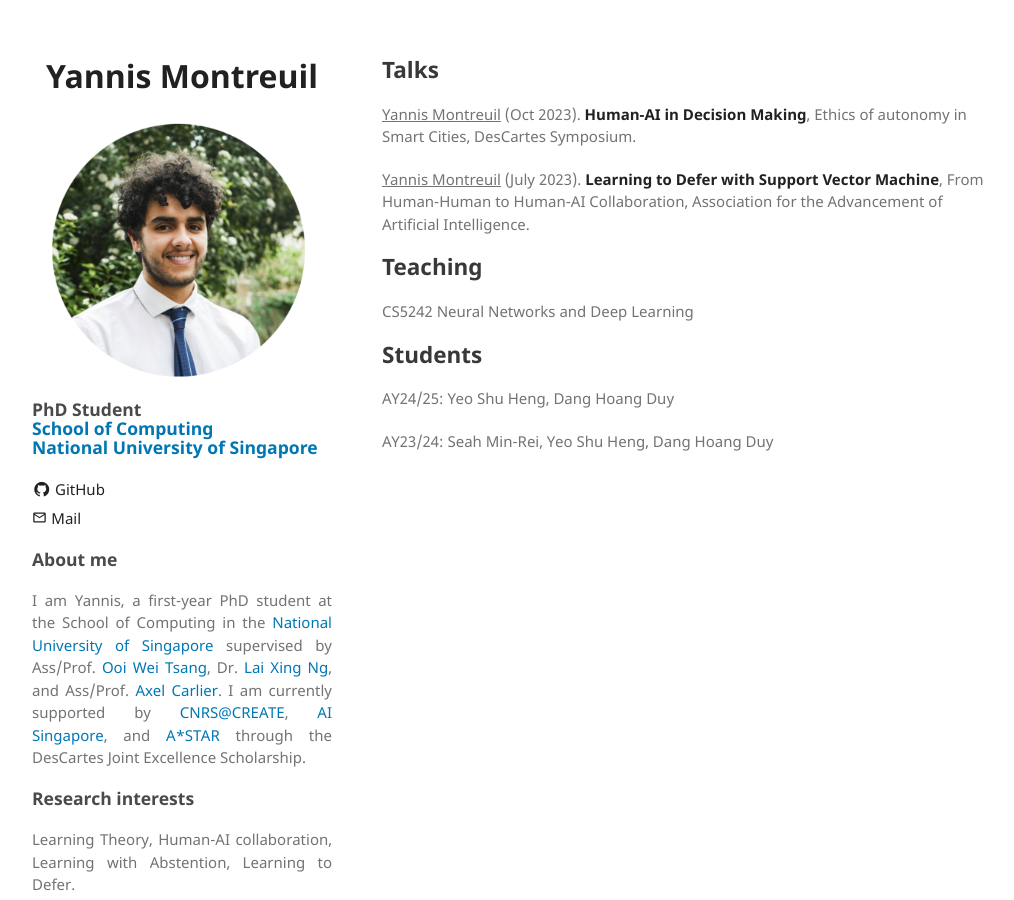
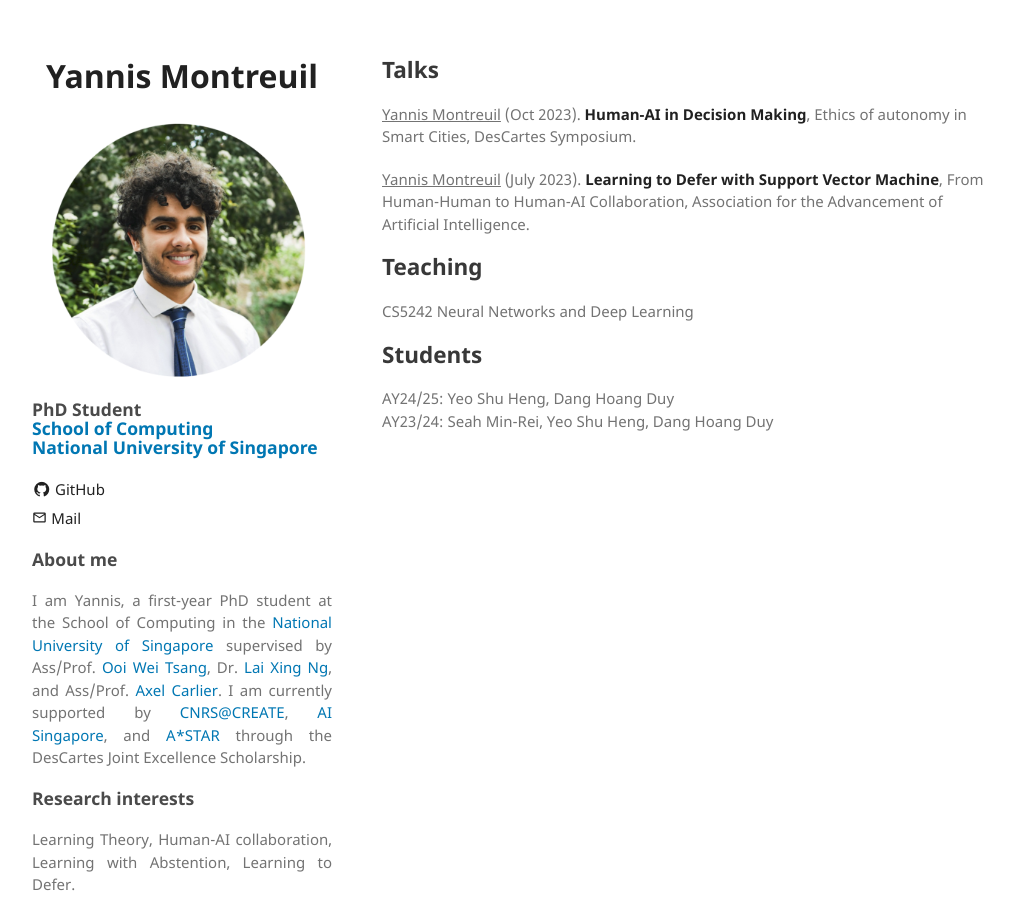
Before and after one commit to yannismontreuil/yannismontreuil.github.io, a Jekyll site: the page built from index.md, in a window 1280 px wide. Shown: the whole page, without its empty margins (128-1142 px from the left). Built offline with Jekyll 4.4.1, drawn with Linux system fonts in a browser that asks for light colours.

```diff
--- a/index.md
+++ b/index.md
@@ -15,6 +15,5 @@ title: "Yannis Montreuil"
 CS5242 Neural Networks and Deep Learning
 
 ## Students
-AY24/25: Yeo Shu Heng, Dang Hoang Duy
-
+AY24/25: Yeo Shu Heng, Dang Hoang Duy\\
 AY23/24: Seah Min-Rei, Yeo Shu Heng, Dang Hoang Duy
```
